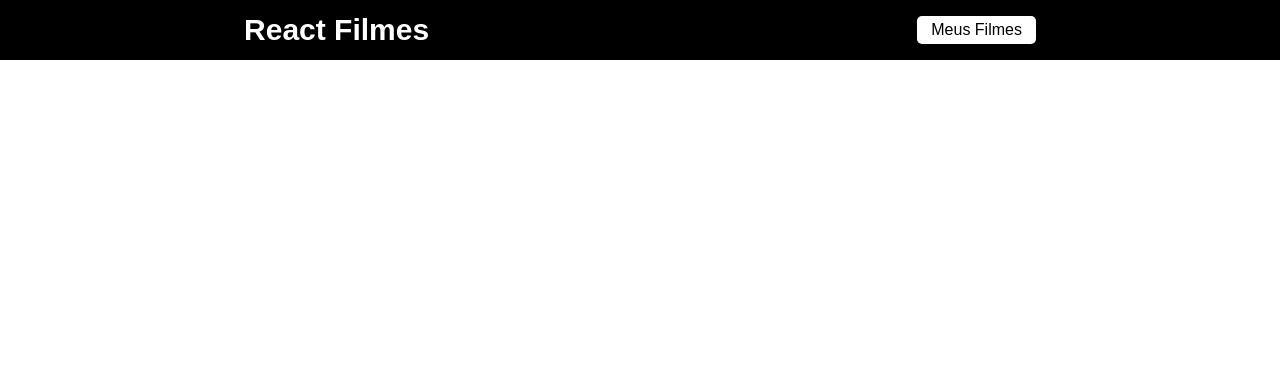
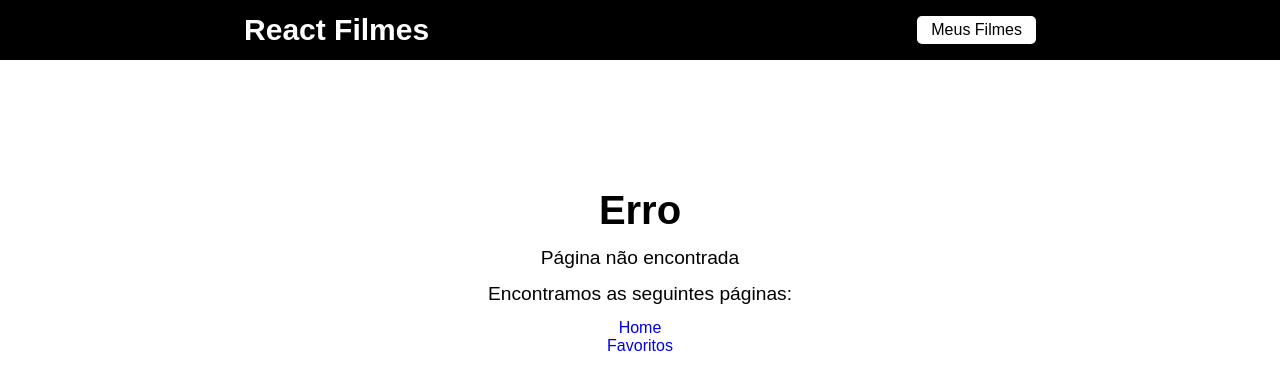
Before and after one commit to kengiiGMs/ReactFilmes, a React (Create React App) app: page /favoritos in a window 1280 px wide. Shown: the top 390 px of the page. Built offline with nearby package versions, Linux system fonts and the light colour scheme.

Commit message:
Estrutura da página da rota de Erro

```diff
--- a/src/Routes.js
+++ b/src/Routes.js
@@ -3,7 +3,10 @@ import { BrowserRouter, Routes, Route } from "react-router-dom";
 
 import Home from './pages/Home';
 import Filme from './pages/Filme';
-import Header from "./components/Header";
+
+import Header from './components/Header';
+
+import Erro from './pages/Erro';
 
 function RoutesApp(){
     return(
@@ -12,6 +15,8 @@ function RoutesApp(){
             <Routes>
                 <Route path="/" element={<Home/>}/>
                 <Route path="/filme/:id" element={<Filme/>}/>
+
+                <Route path="*" element={ <Erro/>}/>
             </Routes>
         </BrowserRouter>
     )
--- /dev/null
+++ b/src/pages/Erro/erro.css
@@ -0,0 +1,19 @@
+*{
+    text-decoration: none;
+}
+
+.erro{
+    text-align: center;
+    justify-content: center;
+    align-items: center;
+    margin-top: 10%;
+}
+
+.titulo{
+    font-size: 2.5rem;
+}
+
+.mensagem{
+    margin: 14px;
+    font-size: 1.2rem;
+}
--- /dev/null
+++ b/src/pages/Erro/index.js
@@ -0,0 +1,16 @@
+import './erro.css';
+import { Link } from 'react-router-dom';
+
+function Erro(){
+    return(
+        <div className='erro'>
+            <h2 className="titulo">Erro</h2>
+            <p className="mensagem">Página não encontrada</p>
+            <p className="mensagem">Encontramos as seguintes páginas:</p>
+            <Link to="/">Home</Link><br/>
+            <Link to="/favoritos">Favoritos</Link>
+        </div>
+    )
+}
+
+export default Erro;
```
